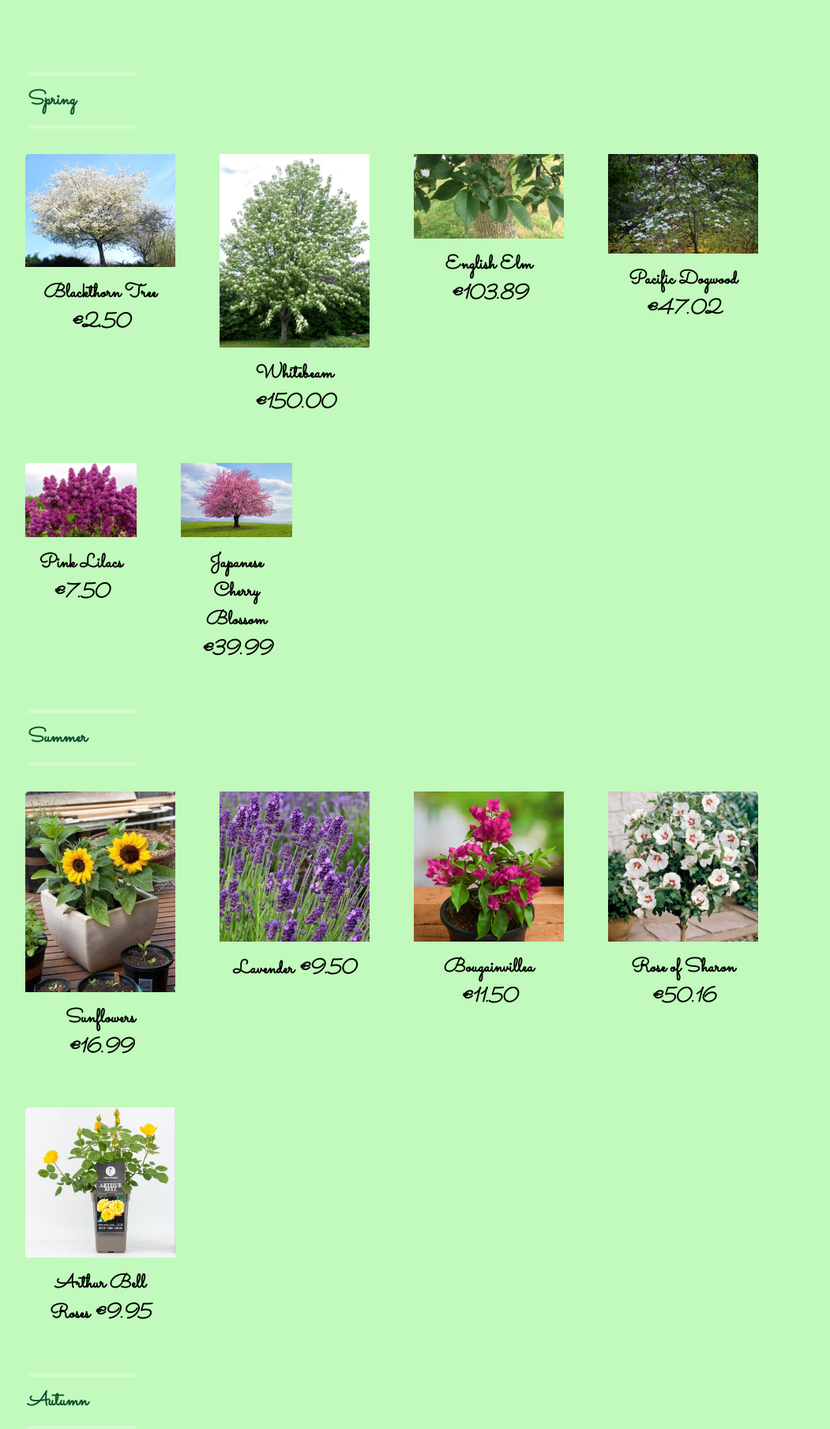
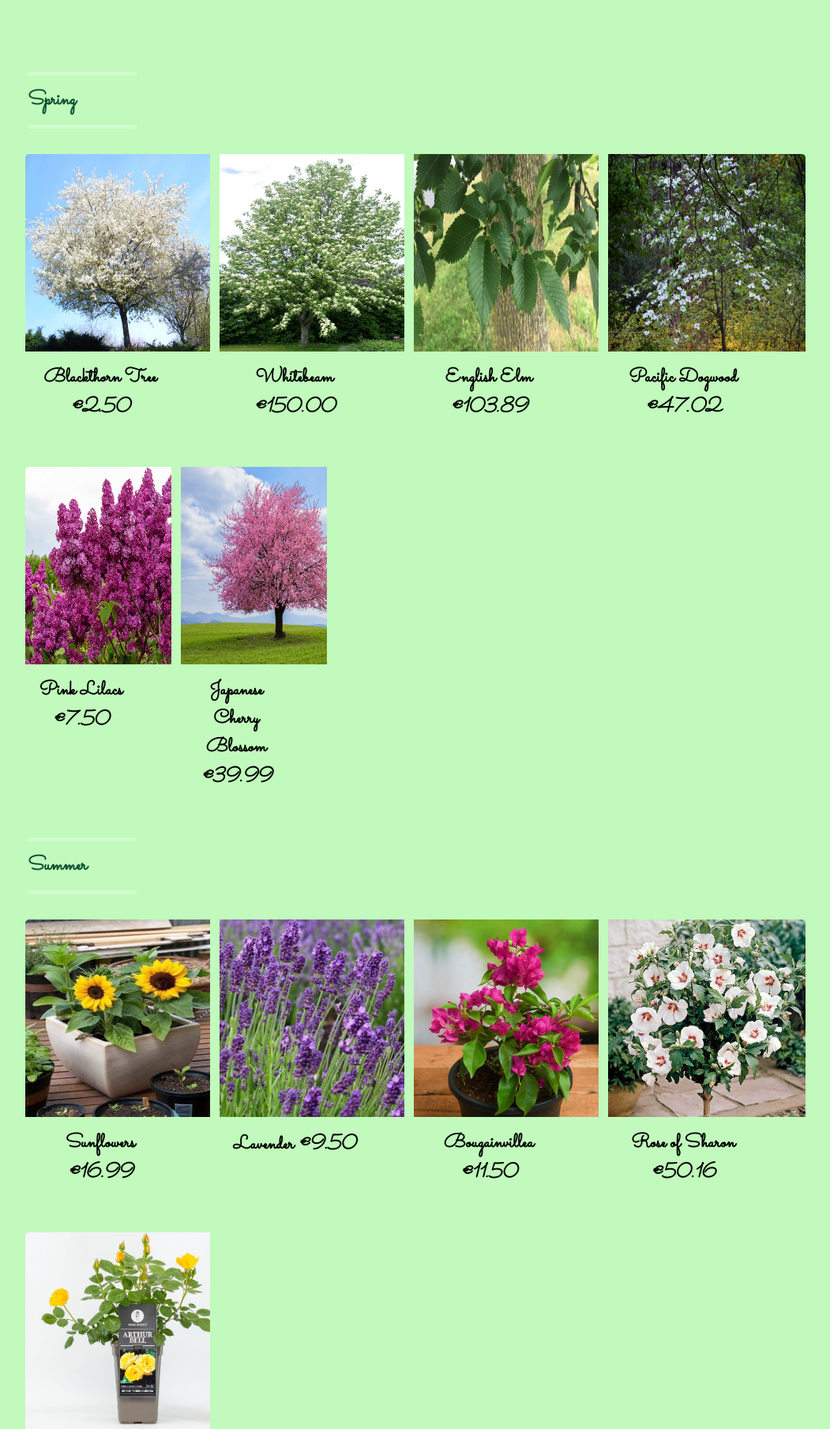
Before and after one commit to BlebaSbluzu/KorellaProject, a PHP site: page /Pages/seasonal.php in a window 1280 px wide. Shown: the part 215-2024 px from the top of the page at 79% size, without its empty margins (144-1195 px from the left). Run offline with PHP 8.4, Linux system fonts and the light colour scheme; data comes from the database, SQL or seed files in the repository; a stand-in replaces the project's code that opens the database connection; some libraries are stand-ins or nearby versions.

Commit message:
FIXED IMAGES

```diff
--- a/CSS/Card.css
+++ b/CSS/Card.css
@@ -10,6 +10,12 @@
 
 #cardStyles:hover{
     transform:scale(1.05);
+}
+
+#ProductThumb{
+
+    width: 250px;
+    height: 250px;
 }
 
 /*Stack overflow mixed with past experience with link styling indicated that pseudo classes would be a good idea here*/
--- a/Pages/ProductSet.php
+++ b/Pages/ProductSet.php
@@ -99,7 +99,7 @@ if($rowRefresh == 4){
 
 
     <?php
-
+    $rowRefresh =0;
 }
 
     }
--- a/Pages/home.php
+++ b/Pages/home.php
@@ -53,7 +53,7 @@ require "../common.php";
 
 
 
-$homeRow1 = new ProductSet("Popular Items","Select * from product limit 4;");
+$homeRow1 = new ProductSet("Popular Items","Select * from product ;");
 
 ?>
 
```
